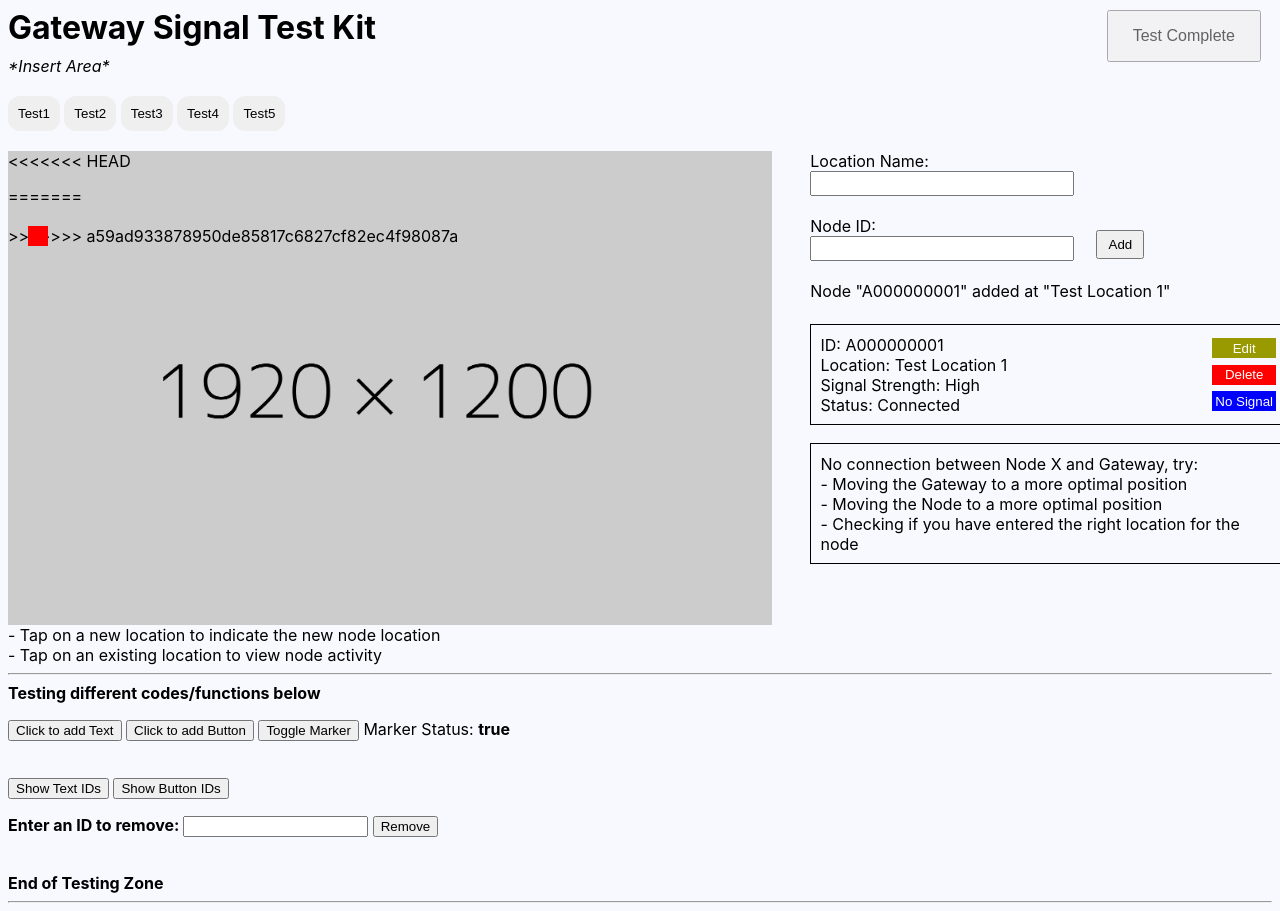
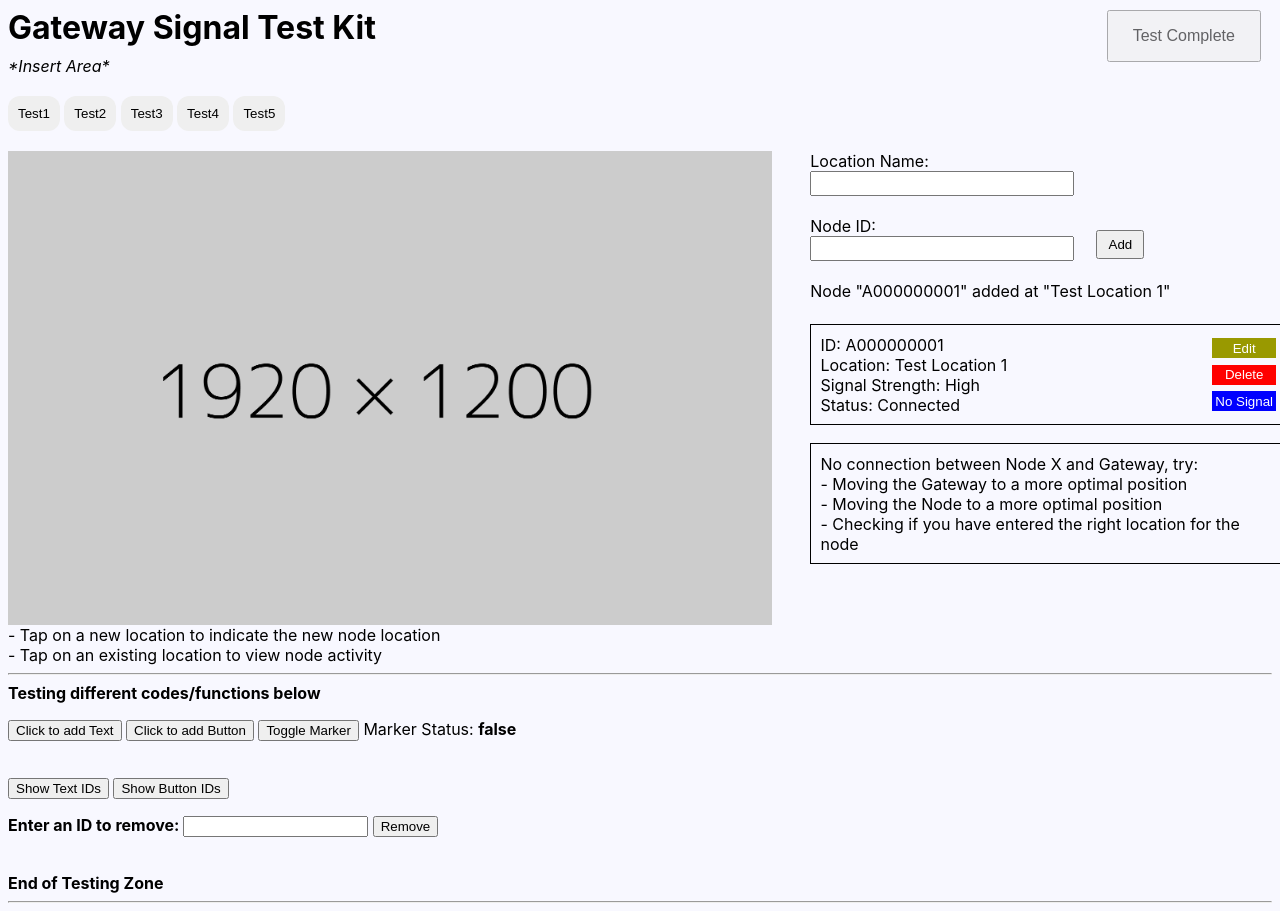
Before and after one commit to yongcake/Gateway-UI, a PHP site: page / in a window 1280 px wide. Run offline with PHP 8.4, Linux system fonts and the light colour scheme.

Commit message:
made toggle = false by default.

```diff
--- a/css/styles.css
+++ b/css/styles.css
@@ -146,7 +146,7 @@ img{
 	color: white;
 }
 
-.marker{
+.markerTrue{
 	position: relative;
 	width: 20px;
 	height: 20px;
--- a/index.html
+++ b/index.html
@@ -33,18 +33,13 @@
 		<div class="floorPlanZoneContainer">
 
 			<div class="imageContainer" id="imageSource" onclick="moveMarker(); showCoords(event);">
-<<<<<<< HEAD
-				<div id="markerContainer">
-					<div id="marker">
-						<div style="padding-top: 15px;" id="markerName">
+				<div id="marker" class="markerFalse">
+					<div style="padding-top: 15px;" id="markerName">
 
-						</div>
 					</div>
 				</div>
-=======
-				<div id="marker" class="marker"></div>
->>>>>>> a59ad933878950de85817c6827cf82ec4f98087a
 			</div>
+
 
 			<div class="informationContainer">
 
@@ -100,7 +95,7 @@
 	<button id="btnTxt" onclick="appendText()">Click to add Text</button>
 	<button id="btnBtn" onclick="appendButton()">Click to add Button</button>
 	<button id="btnColor" onclick="toggleMarker()">Toggle Marker</button>
-	Marker Status: <b id="markerStatus">true</b></p>
+	Marker Status: <b id="markerStatus">false</b></p>
 	<br>
 	<button id="btnCheckTxt" onclick="checkIDTxt()">Show Text IDs</button>
 	<button id="btnCheckBtn" onclick="checkIDBtn()">Show Button IDs</button>
--- a/js/main.js
+++ b/js/main.js
@@ -1,9 +1,9 @@
 //document.getElementById("btnTxt").onclick = function() {appendText()};
-//Global varible
+//Global varibles
 var xCoord = 0;
 var yCoord = 0;
 var buttonArray = [], textArray = [], text;
-var enableMarker = true;
+var enableMarker = false;
 document.getElementById("btnTxt").onclick = function() {appendText()};
 
 function addText(value){
@@ -23,7 +23,8 @@ function checkIDTxt(){ // used to check ids of all txts added
   }
 
 }
-function checkIDBtn(){ // used to check ids of all buttonss added
+
+function checkIDBtn(){ // used to check ids of all buttons added
   text = "";
   if (buttonArray.length != 0){
     buttonArray.forEach(addText);
@@ -85,16 +86,19 @@ function removeBtn(name){
   }
 }
 
+
+
+
 //Markers
 function toggleMarker(){
-  if(enableMarker){
+  if(!enableMarker){
+    enableMarker = true;
+  }
+  else{
     enableMarker = false;
   }
-  else{
-    enableMarker = true;
-  }
   var marker = document.getElementById("marker");
-  marker.classList.toggle("marker")
+  marker.classList.toggle("markerTrue")
   var markerStat = document.getElementById("markerStatus");
   markerStat.innerText = enableMarker + "";
 }
@@ -107,7 +111,7 @@ function showCoords(event) {
   //alert(coords);
 }
 
-document.getElementById("#imageSource").addEventListener("click", moveMarker);
+document.getElementById("imageSource").addEventListener("click", moveMarker);
 
 function moveMarker(){
   if(!enableMarker){
```
